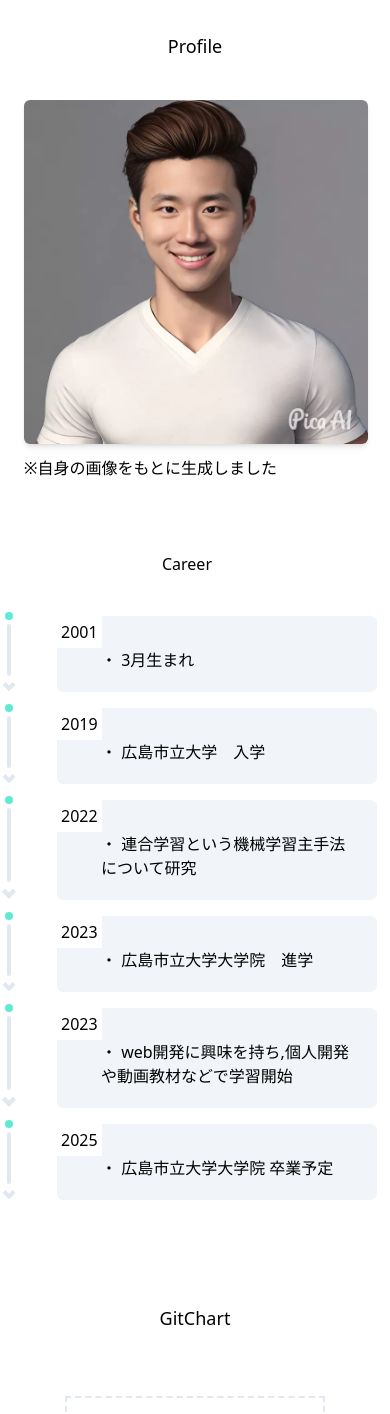
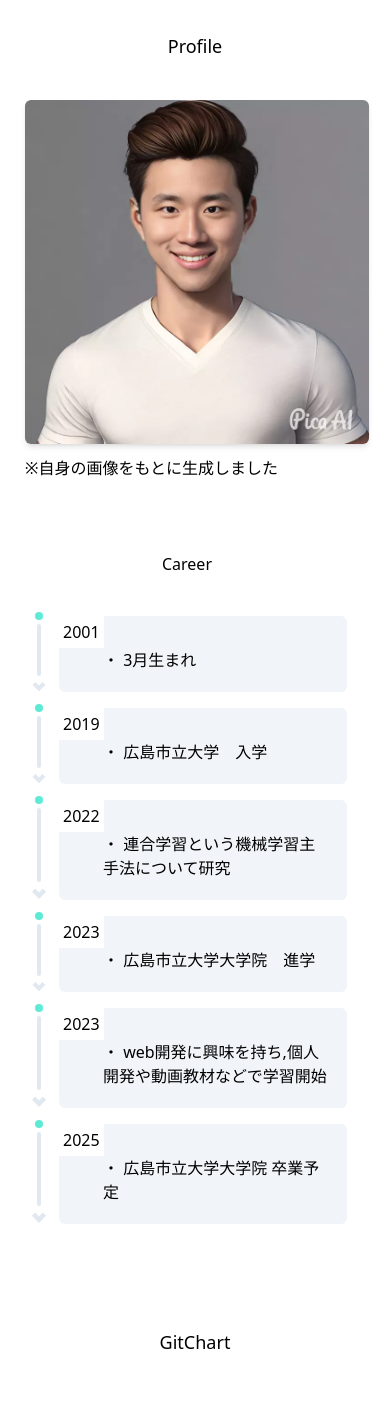
Before and after one commit to ASpooky/personal-portfolio, a Next.js app: page / in a window 390 px wide. Shown: the top 1414 px of the page. Built offline with nearby package versions, Linux system fonts and the light colour scheme; no server answers.

Commit message:
first complete

```diff
--- a/src/app/component/Career.tsx
+++ b/src/app/component/Career.tsx
@@ -39,7 +39,7 @@ export const Career = () => {
         </div>
         <div className="flex flex-col justify-center items-center mr-4">
           <h3 className="py-8">Career</h3>
-          <div className="mx-4">
+          <div className="">
             {carees.map((item) => {
               return (
                 <CareerCard
--- a/src/app/component/CareerCard.tsx
+++ b/src/app/component/CareerCard.tsx
@@ -5,7 +5,7 @@ export const CareerCard = (props: {
 }) => {
   return (
     <div className="flex py-1">
-      <div className="flex flex-col justify-center items-center mr-7">
+      <div className="flex flex-col justify-center items-center">
         <div className="p-1 rounded-full bg-teal-300"></div>
         <div className="h-full w-1 rounded-lg bg-slate-200 relative mt-1"></div>
         <svg
@@ -22,7 +22,7 @@ export const CareerCard = (props: {
           <polyline points="6 9 12 15 18 9" />
         </svg>
       </div>
-      <div className="bg-slate-100 p-5 m-1 relative rounded-md w-80">
+      <div className="bg-slate-100 p-5 m-1 relative rounded-md w-72 md:w-80">
         <p className="absolute top-0 left-0 bg-white p-1">{props.year}</p>
         <p className="pt-3 pl-6">・ {props.body}</p>
       </div>
```
